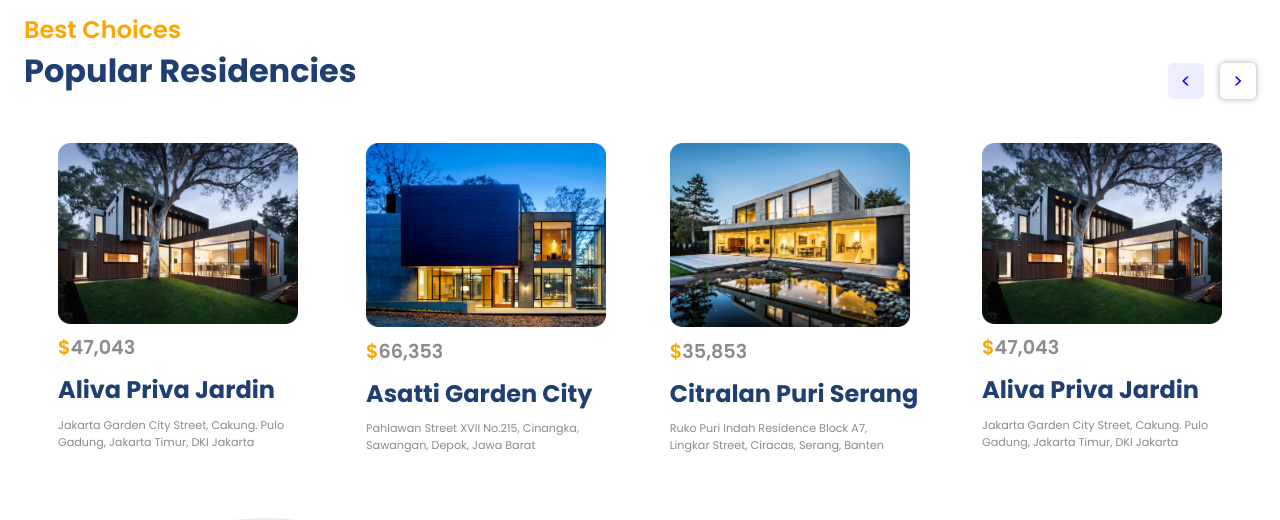
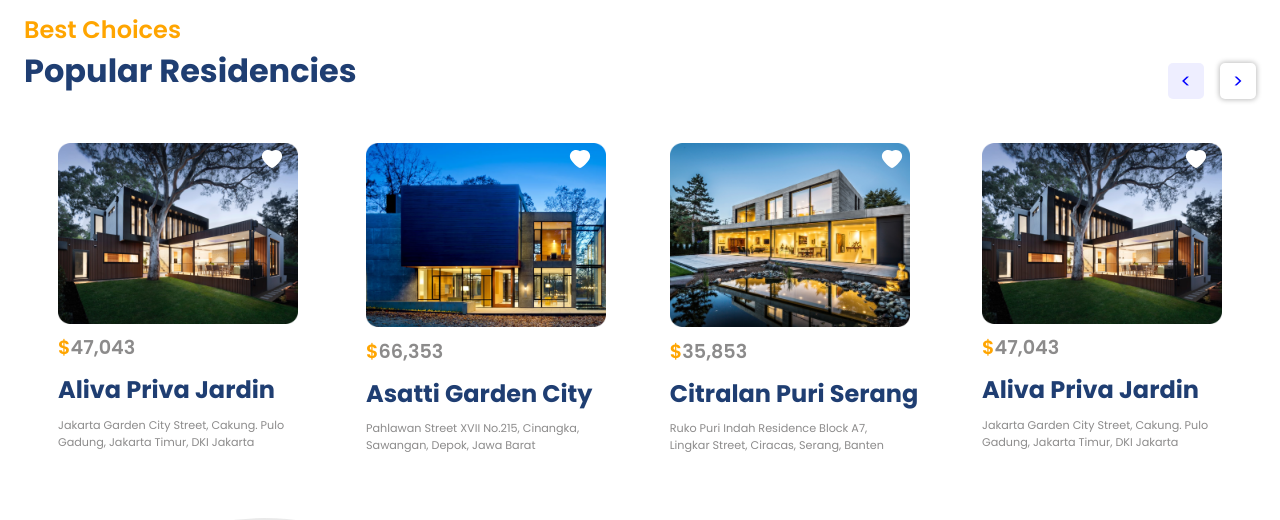
Before and after one commit to Dinujaya-Sandaruwan/LodgeLink, a React (Vite) app: page / in a window 1280 px wide. Shown: the part 880-1400 px from the top of the page. Built offline with nearby package versions, Linux system fonts and the light colour scheme.

Commit message:
Feature: Added making favorite residencies functionality to the front-end (card)
Added the heart icon to the card (Didn't implement it's behavior)

```diff
--- a/src/components/PropertyCard.jsx
+++ b/src/components/PropertyCard.jsx
@@ -1,8 +1,10 @@
 import React from "react";
+import { AiFillHeart } from "react-icons/ai";
 
 const PropertyCard = ({ card }) => {
   return (
     <div className="r-card">
+      <AiFillHeart size={24} />
       <img src={card.image} alt="" />
       <span className="r-price">
         <span>$</span>
--- a/src/scss/layout/_propertyCard.scss
+++ b/src/scss/layout/_propertyCard.scss
@@ -6,6 +6,8 @@
   max-width: max-content;
   margin: auto;
   transition: all 0.3s ease-in;
+
+  position: relative;
 
   &:hover {
     scale: 1.025;
@@ -16,6 +18,13 @@
       rgba(136, 160, 255, 0.46) 217.91%
     );
     box-shadow: 0px 72px 49px -51px rgba(136, 160, 255, 0.21);
+  }
+  & > svg {
+    position: absolute;
+    top: 20px;
+    right: 30px;
+    z-index: 1;
+    color: white;
   }
 
   img {
```
